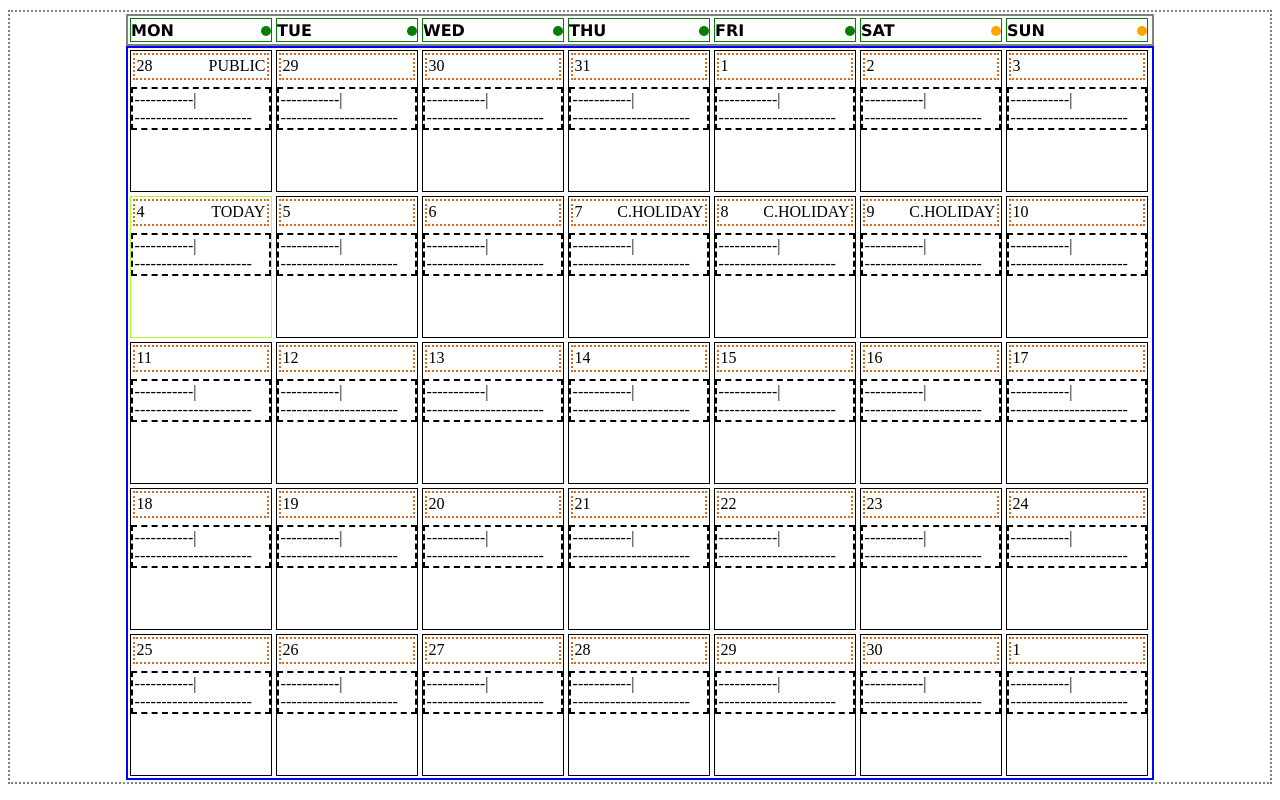
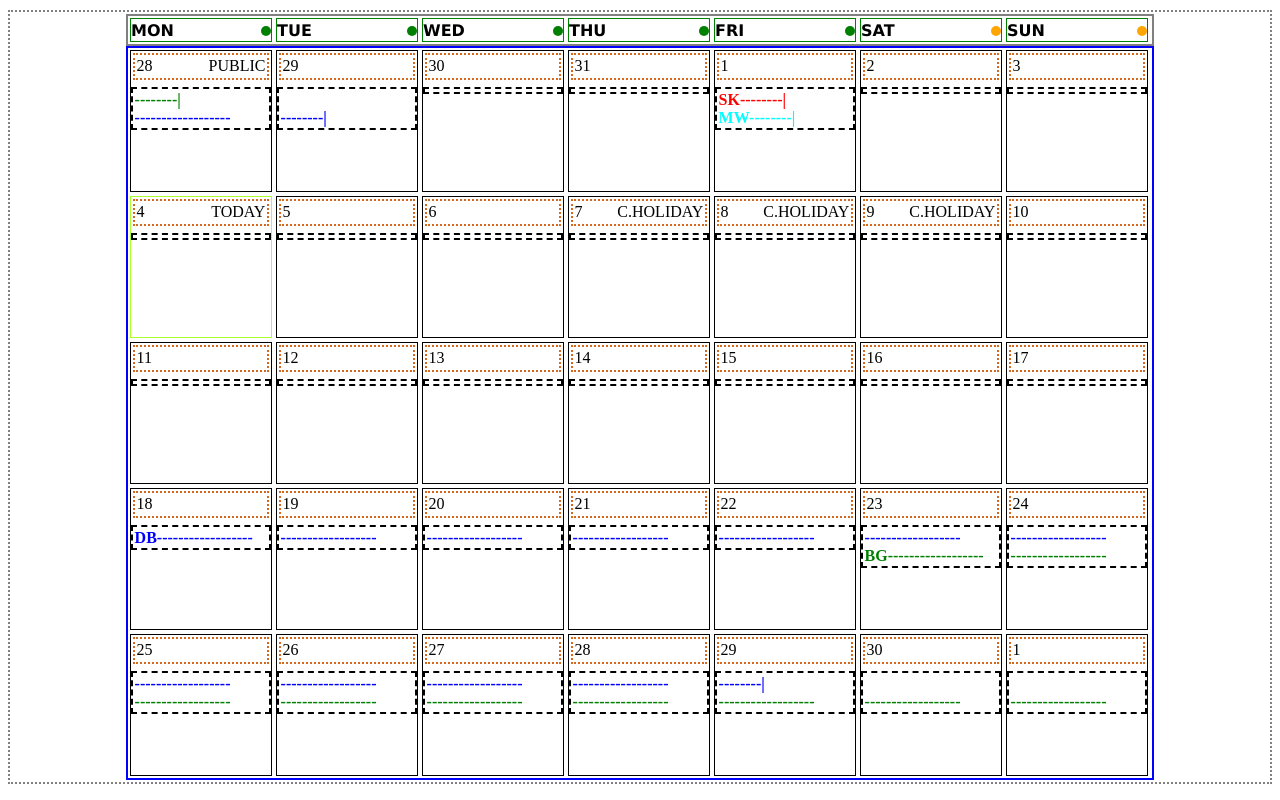
Before and after one commit to maciejk77/calendar-app, a React (Create React App) app: page / in a window 1280 px wide. Built offline with nearby package versions, Linux system fonts and the light colour scheme.

Commit message:
Logic completed, prototype ready, styling completion needed

```diff
--- a/src/App.js
+++ b/src/App.js
@@ -11,29 +11,34 @@ class App extends Component {
       // weekdays: fixed_data.data.weekdays,
       // people: fixed_data.data.people
       calendar: [
-        {'day':28, 'event': 'PUBLIC',
+        {day: 28, event: 'PUBLIC',
           people: [
-            {'name': 'BG', colour: 'green', label: false, status: 'finish'},
-            {'name': 'DB', colour: 'blue', label: false, status: 'continues'}
+            {name: 'BG', colour: 'green', label: '', continues: false},
+            {name: 'DB', colour: 'blue', label: '', continues: true}
           ]
         },
-        {'day':29,
+        {day: 29,
           people: [
-            {name: 'DB', colour: 'blue', label: false, continues: false},
+            {colour: 'white', continues: false}, // quick data fix
+            {name: 'DB', colour: 'blue', label: '', continues: false}
           ]
         },
-        {day: 30}, {day: 31},
+        {day: 30, people: [{label: ''}]}, {day: 31, people: [{label: ''}]},
         {day: 1,
           people: [
             {name: 'SK', colour: 'red', label: true, continues: false },
             {name: 'MW', colour: 'cyan', label: true, continues: false}
           ]
         },
-        {day: 2}, {day :3},
-        {day: 4, event: 'TODAY'},
-        {day: 5}, {day: 6}, {day: 7, event: 'C.HOLIDAY'}, {day: 8, event: 'C.HOLIDAY'},
-        {day: 9, event: 'C.HOLIDAY'}, {day: 10}, {day: 11}, {day: 12}, {day: 13}, {day: 14},
-        {day: 15}, {day: 16}, {day: 17},
+        {day: 2, people: [{label: ''}]}, {day :3, people: [{label: ''}]},
+        {day: 4, people: [{label: ''}], event: 'TODAY'},
+        {day: 5, people: [{label: ''}]}, {day: 6, people: [{label: ''}]},
+        {day: 7, event: 'C.HOLIDAY', people: [{label: ''}]},
+        {day: 8, event: 'C.HOLIDAY', people: [{label: ''}]},
+        {day: 9, event: 'C.HOLIDAY', people: [{label: ''}]}, {day: 10, people: [{label: ''}]},
+        {day: 11, people: [{label: ''}]}, {day: 12, people: [{label: ''}]}, {day: 13, people: [{label: ''}]},
+        {day: 14, people: [{label: ''}]}, {day: 15, people: [{label: ''}]}, {day: 16, people: [{label: ''}]},
+        {day: 17, people: [{label: ''}]},
         {day: 18,
           people: [
             {name: 'DB', colour: 'blue', label: true, continues: true},
@@ -41,74 +46,76 @@ class App extends Component {
         },
         {day: 19,
           people: [
-            {name: 'DB', colour: 'blue', label: false, continues: true},
+            {name: 'DB', colour: 'blue', label: '', continues: true},
           ]
         },
         {day: 20,
           people: [
-            {name: 'DB', colour: 'blue', label: false, continues: true},
+            {name: 'DB', colour: 'blue', label: '', continues: true},
           ]
         },
         {day: 21,
           people: [
-            {name: 'DB', colour: 'blue', label: false, continues: true},
+            {name: 'DB', colour: 'blue', label: '', continues: true},
           ]
         },
         {day: 22,
           people: [
-            {name: 'DB', colour: 'blue', label: false, continues: true},
+            {name: 'DB', colour: 'blue', label: '', continues: true},
           ]
         },
         {day: 23,
           people: [
-            {name: 'BG', colour: 'green', label: true, continues: true},
-            {name: 'DB', colour: 'blue', label: false, continues: true}
+            {name: 'DB', colour: 'blue', label: '', continues: true},
+            {name: 'BG', colour: 'green', label: true, continues: true}
           ]
         },
         {day: 24,
           people: [
-            {name: 'BG', colour: 'green', label: false, continues: true},
-            {name: 'DB', colour: 'blue', label: false, continues: true}
+            {name: 'DB', colour: 'blue', label: '', continues: true},
+            {name: 'BG', colour: 'green', label: '', continues: true}
           ]
         },
         {day: 25,
           people: [
-            {name: 'BG', colour: 'green', label: false, continues: true},
-            {name: 'DB', colour: 'blue', label: false, continues: true}
+            {name: 'DB', colour: 'blue', label: '', continues: true},
+            {name: 'BG', colour: 'green', label: '', continues: true}
           ]
         },
         {day: 26,
           people: [
-            {name: 'BG', colour: 'green', label: false, continues: true},
-            {name: 'DB', colour: 'blue', label: false, continues: true}
+            {name: 'DB', colour: 'blue', label: '', continues: true},
+            {name: 'BG', colour: 'green', label: '', continues: true}
           ]
         },
         {day: 27,
           people: [
-            {name: 'BG', colour: 'green', label: false, continues: true},
-            {name: 'DB', colour: 'blue', label: false, continues: true}
+            {name: 'DB', colour: 'blue', label: '', continues: true},
+            {name: 'BG', colour: 'green', label: '', continues: true}
           ]
         },
         {day: 28,
           people: [
-            {name: 'BG', colour: 'green', label: false, continues: true},
-            {name: 'DB', colour: 'blue', label: false, continues: false}
+            {name: 'DB', colour: 'blue', label: '', continues: true},
+            {name: 'BG', colour: 'green', label: '', continues: true}
           ]
         },
         {day: 29,
           people: [
-            {name: 'BG', colour: 'green', label: false, continues: true},
-            {name: 'DB', colour: 'blue', label: false, continues: false}
+            {name: 'DB', colour: 'blue', label: '', continues: false},
+            {name: 'BG', colour: 'green', label: '', continues: true}
           ]
         },
         {day: 30,
           people: [
-            {name: 'BG', colour: 'green', label: false, continues: true}
+            {colour: 'white', continues: false}, // quick data fix
+            {name: 'BG', colour: 'green', label: '', continues: true}
           ]
         },
         {day: 1,
           people: [
-            {name: 'BG', colour: 'green', label: false, continues: false}
+            {colour: 'white', continues: false}, // quick data fix
+            {name: 'BG', colour: 'green', label: '', continues: true}
           ]
         }
       ],
--- a/src/components/calendar_item.js
+++ b/src/components/calendar_item.js
@@ -3,6 +3,23 @@ import '../styles/calendar_item.css';
 import cn from 'classnames';
 
 class CalendarItem extends Component {
+
+  render_status() {
+    //debugger;
+    return this.props.people.map( (item, index) =>
+      <div key={index}>
+
+        { item.continues &&
+          <div style={{color: item.colour }} className="bottom-box__not-finished">{`${item.label ? item.name : ''}------------------`}</div>
+        }
+
+        { item.continues === false && // explicitly false as it can also be undefined
+          <div style={{color: item.colour }} className="bottom-box__not-finished">{`${item.label ? item.name : ''}--------|`}</div>
+        }
+
+      </div>
+    )
+  }
 
   render() {
     //debugger;
@@ -15,8 +32,9 @@ class CalendarItem extends Component {
         </div>
 
         <div className="bottom-box">
-          <div className="bottom-box__not-finished">-----------|</div>
-          <div className="bottom-box__finished">----------------------</div>
+          <div>{this.render_status(this.props.people)}</div>
+          {/* <div className="bottom-box__not-finished">-----------|</div>
+          <div className="bottom-box__finished">----------------------</div> */}
         </div>
       </div>
     )
--- a/src/styles/calendar_item.css
+++ b/src/styles/calendar_item.css
@@ -19,3 +19,5 @@
   margin: 2px;
   padding: .1rem;
   margin: 5% auto; }
+  .bottom-box__not-finished {
+    font-weight: bold; }
--- a/src/styles/calendar_item.scss
+++ b/src/styles/calendar_item.scss
@@ -31,5 +31,7 @@
 
   &__finished {}
 
-  &__not-finished {}
+  &__not-finished {
+    font-weight: bold;
+  }
 }
```
